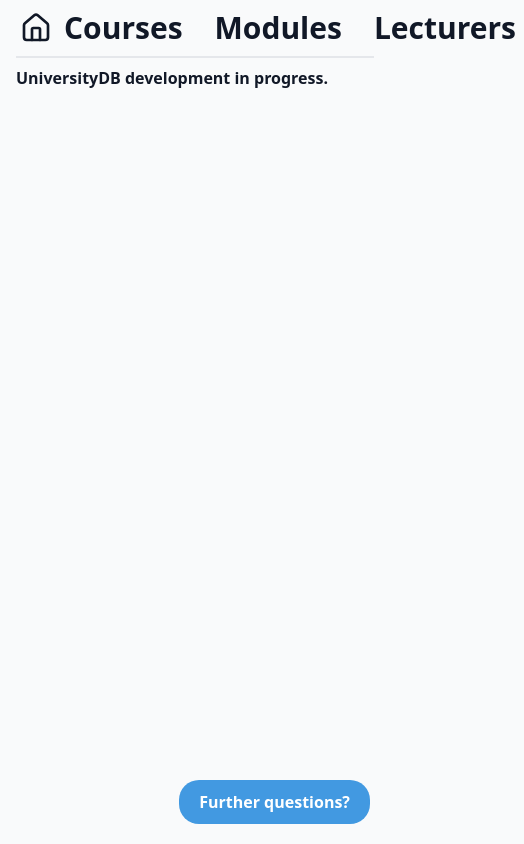
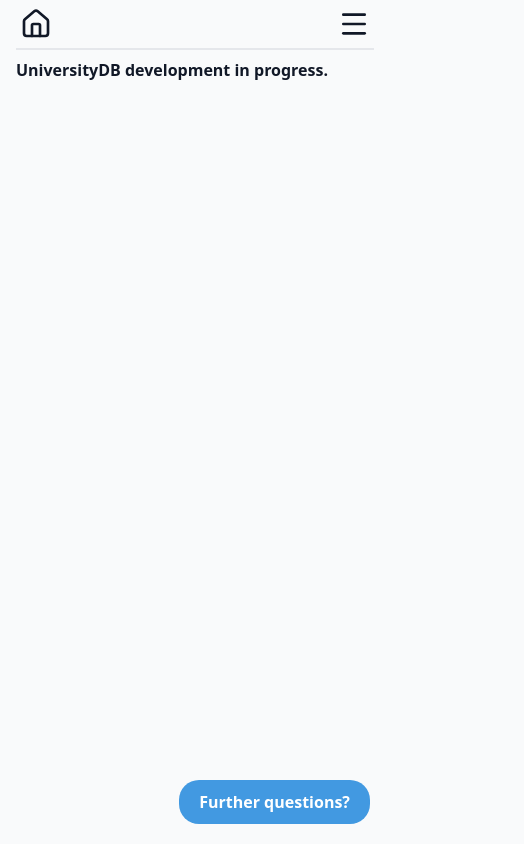
Before and after one commit to AlessioGrespi/universityDB, a SvelteKit app: page / in a window 390 px wide. Shown: the whole page, 524 px wide, since content can reach past the window. Built offline with nearby package versions, Linux system fonts and the light colour scheme.

Commit message:
responsive menu

```diff
--- a/src/app.css
+++ b/src/app.css
@@ -21,6 +21,10 @@ body {
       .nav-link.active {
           @apply bg-blue-100;
       }
+
+  /* .container {
+    @apply max-w-7xl mx-auto px-4 sm:px-6 lg:px-8;
+  } */
 
   .container {
     @apply max-w-7xl mx-auto px-4 sm:px-6 lg:px-8;
--- a/src/routes/+layout.svelte
+++ b/src/routes/+layout.svelte
@@ -1,20 +1,42 @@
 <script>
 	import ChatWindow from '$lib/components/ChatWindow.svelte';
 import '../app.css';
-	import { House } from 'lucide-svelte';
+	import { House, Menu, X } from 'lucide-svelte';
 	// import { inject } from '@vercel/analytics';
+
+
+	let mobileMenu = false;
+	// let mobileMenu = true
+
+	import {slide} from 'svelte/transition';
+
+	function mobileMenuToggle() {
+		mobileMenu = !mobileMenu;
+	}
 </script>
 
 <div class='w-full flex justify-center'>
 	<div class='container'>
 		<nav class='w-full flex justify-between border-b-2 mb-2 place-items-center'>
 			<a href='/'><House class='h-10 w-10 my-1 hover:bg-neutral-200 rounded-lg px-1 py-1'/></a>
-			<div class='flex justify-between gap-x-4'>
+			<div class='hidden sm:inline flex justify-between gap-x-4'>
 				<a class='my-2 text-3xl font-semibold hover:bg-neutral-200 rounded-lg py-0.5 px-2' href='/courses'>Courses</a>
 				<a class='my-2 text-3xl font-semibold hover:bg-neutral-200 rounded-lg py-0.5 px-2' href='/modules'>Modules</a>
 				<a class='my-2 text-3xl font-semibold hover:bg-neutral-200 rounded-lg py-0.5 px-2' href='/lecturers'>Lecturers</a>
 				<!-- <a class='my-2 text-3xl font-semibold hover:bg-neutral-200 rounded-lg py-0.5 px-2' href='/research'>Research</a> -->
 			</div>
+			<button type='button' on:click={mobileMenuToggle} class='sm:hidden'><Menu class='h-10 w-10 my-1 hover:bg-neutral-200 rounded-lg p-1'/></button>
+			{#if mobileMenu}
+			<!-- Overlay background -->
+			<div class="fixed inset-0 bg-black bg-opacity-50 z-10" on:click={mobileMenuToggle}></div>
+
+			<!-- Mobile menu items -->
+			<div transition:slide={{axis: 'x'}} class="fixed top-0 right-0 z-20 bg-white w-3/4 h-full p-4 shadow-lg transition-transform transform slide-in">
+				<a class="block my-4 text-2xl font-semibold hover:bg-neutral-200 rounded-lg py-1 px-4" href="/courses" on:click={mobileMenuToggle}>Courses</a>
+				<a class="block my-4 text-2xl font-semibold hover:bg-neutral-200 rounded-lg py-1 px-4" href="/modules" on:click={mobileMenuToggle}>Modules</a>
+				<a class="block my-4 text-2xl font-semibold hover:bg-neutral-200 rounded-lg py-1 px-4" href="/lecturers" on:click={mobileMenuToggle}>Lecturers</a>
+			</div>
+		{/if}
 		</nav>
 		<slot></slot>
 	</div>
```
